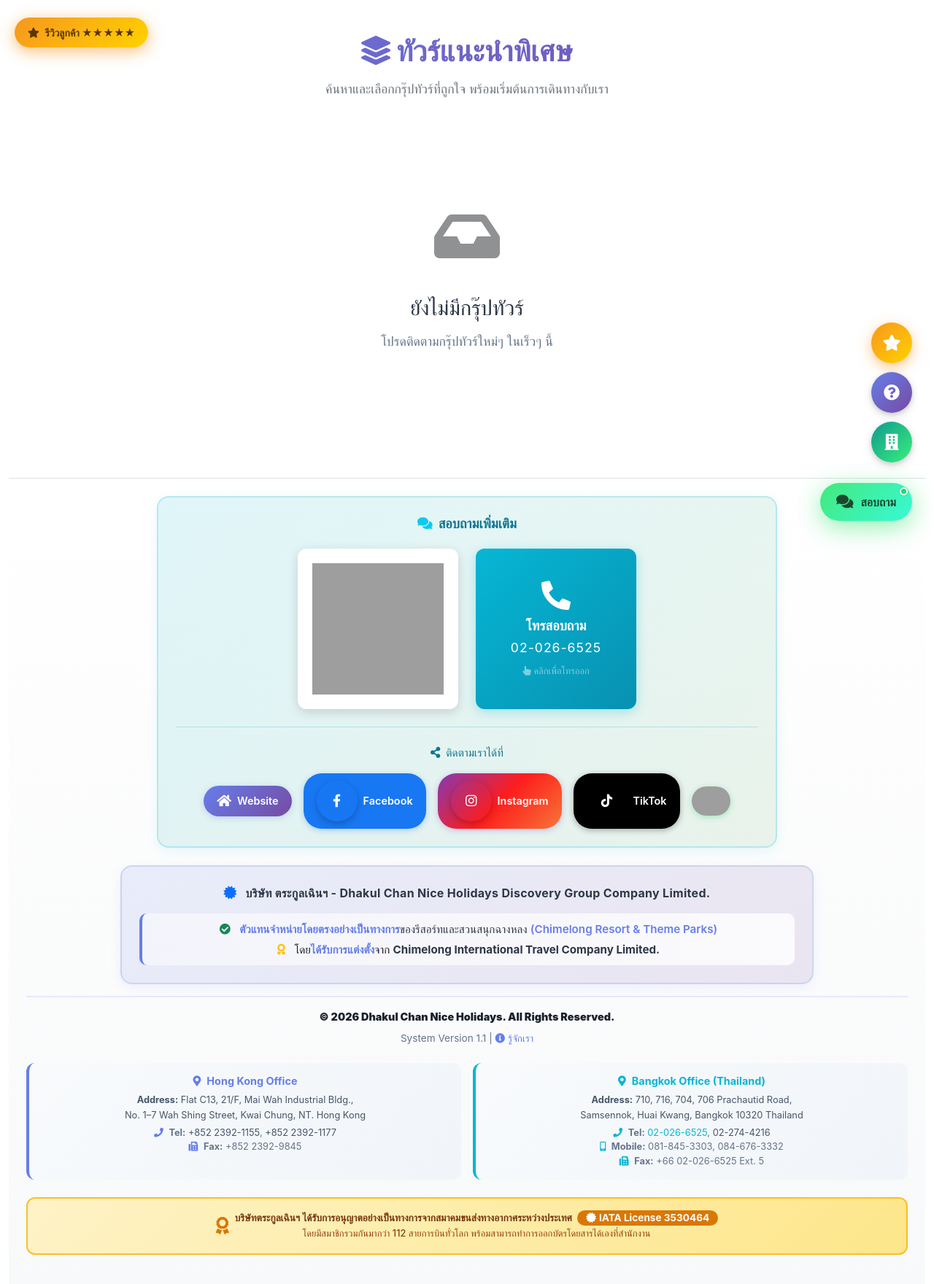
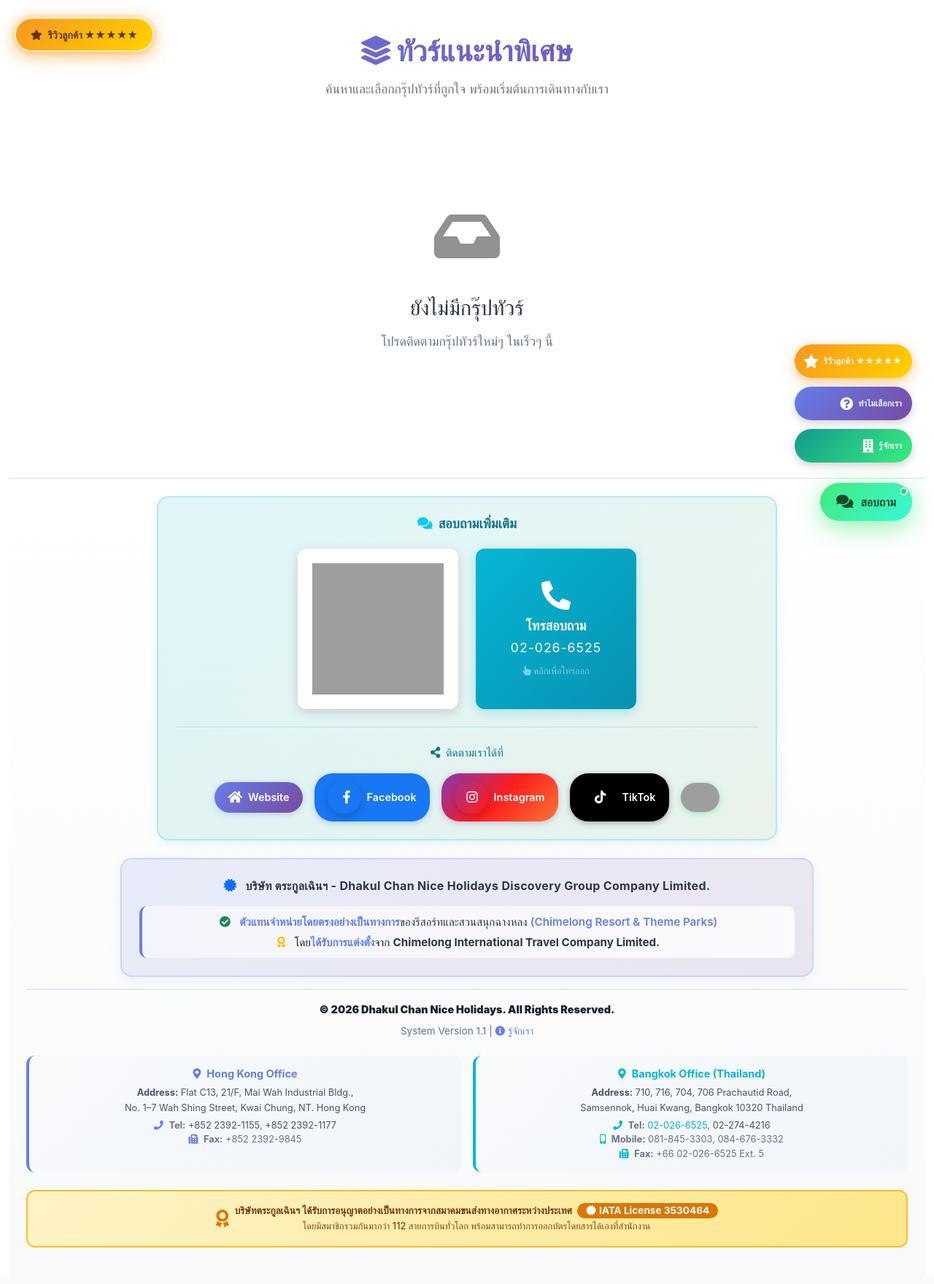
Before and after one commit to dhakulchan/voucher-system1, a Flask app: template templates/landing/groups_list.html in a window 1280 px wide. Shown: the part 56-1816 px from the top of the page at 73% size. After the commit the page ends 1766 px from the top, so only its background shows below. Run offline with Flask 3, Linux system fonts and the light colour scheme; the template is opened without the code that fills it, so the values that code supplies are empty; parts of the project's set-up code (start-up, migrations or seed data) failed here and were passed over; some libraries are stand-ins or nearby versions; grey boxes are pictures that could not be loaded.

Commit message:
UI: Bigger filter tabs, always-visible FAB labels on desktop, polished review button

```diff
--- a/templates/landing/groups_list.html
+++ b/templates/landing/groups_list.html
@@ -862,15 +867,15 @@
         display: inline-flex;
         align-items: center;
         gap: 8px;
-        padding: 10px 18px;
-        border: none;
+        padding: 11px 20px;
+        border: 2.5px solid rgba(255,255,255,0.7);
         border-radius: 50px;
         background: linear-gradient(135deg, #f7971e 0%, #ffd200 100%);
         color: #5a3500;
-        font-weight: 700;
+        font-weight: 800;
         font-size: 14px;
         cursor: pointer;
-        box-shadow: 0 4px 16px rgba(247, 151, 30, 0.45);
+        box-shadow: 0 4px 18px rgba(247, 151, 30, 0.5), 0 0 0 3px rgba(247,151,30,0.15);
         transition: all 0.3s cubic-bezier(0.4, 0, 0.2, 1);
         z-index: 1050;
         white-space: nowrap;
@@ -955,54 +936,67 @@
 
     .fab {
         position: relative;
-        display: flex;
+        display: inline-flex;
         align-items: center;
-        justify-content: center;
-        width: 56px;
-        height: 56px;
-        border-radius: 50%;
+        justify-content: flex-end;
+        gap: 0;
+        height: 46px;
+        border-radius: 50px;
         border: none;
-        font-size: 22px;
+        font-size: 18px;
         color: white;
         cursor: pointer;
-        box-shadow: 0 4px 12px rgba(0, 0, 0, 0.15), 0 2px 6px rgba(0, 0, 0, 0.1);
+        box-shadow: 0 4px 12px rgba(0, 0, 0, 0.18);
         transition: all 0.3s cubic-bezier(0.4, 0, 0.2, 1);
-        overflow: visible;
-        backdrop-filter: blur(10px);
+        overflow: hidden;
+        padding: 0 14px 0 12px;
+        min-width: 46px;
+        white-space: nowrap;
     }
 
     .fab:hover {
-        width: auto;
-        border-radius: 28px;
-        padding: 0 20px;
-        box-shadow: 0 8px 24px rgba(0, 0, 0, 0.2), 0 4px 12px rgba(0, 0, 0, 0.15);
-        transform: translateX(-5px) scale(1.05);
-    }
-
-    .fab:active {
-        transform: translateX(-5px) scale(0.98);
-    }
-
-    .fab i {
-        transition: all 0.3s ease;
-        min-width: 22px;
-    }
+        transform: translateX(-4px) scale(1.06);
+        box-shadow: 0 8px 22px rgba(0, 0, 0, 0.22);
+    }
+
+    .fab:active { transform: translateX(-2px) scale(0.97); }
+
+    .fab i { flex-shrink: 0; transition: transform 0.3s ease; }
 
     .fab-label {
         max-width: 0;
         opacity: 0;
         overflow: hidden;
         white-space: nowrap;
-        font-weight: 600;
-        font-size: 14px;
+        font-weight: 700;
+        font-size: 13px;
         margin-left: 0;
         transition: all 0.3s cubic-bezier(0.4, 0, 0.2, 1);
+        letter-spacing: 0.01em;
     }
 
     .fab:hover .fab-label {
-        max-width: 200px;
+        max-width: 160px;
         opacity: 1;
-        margin-left: 10px;
+        margin-left: 8px;
+    }
+
+    /* Show mini-label on desktop always */
+    @media (min-width: 769px) {
+        .fab {
+            padding: 0 14px 0 12px;
+        }
+        .fab-label {
+            max-width: 120px;
+            opacity: 0.9;
+            margin-left: 7px;
+            font-size: 12px;
+        }
+        .fab:hover .fab-label {
+            max-width: 160px;
+            opacity: 1;
+            font-size: 13px;
+        }
     }
 
     /* ── Individual Button Colors ── */
```
Also changed, not shown: other parts of templates/landing/groups_list.html (+44 -67 lines).
